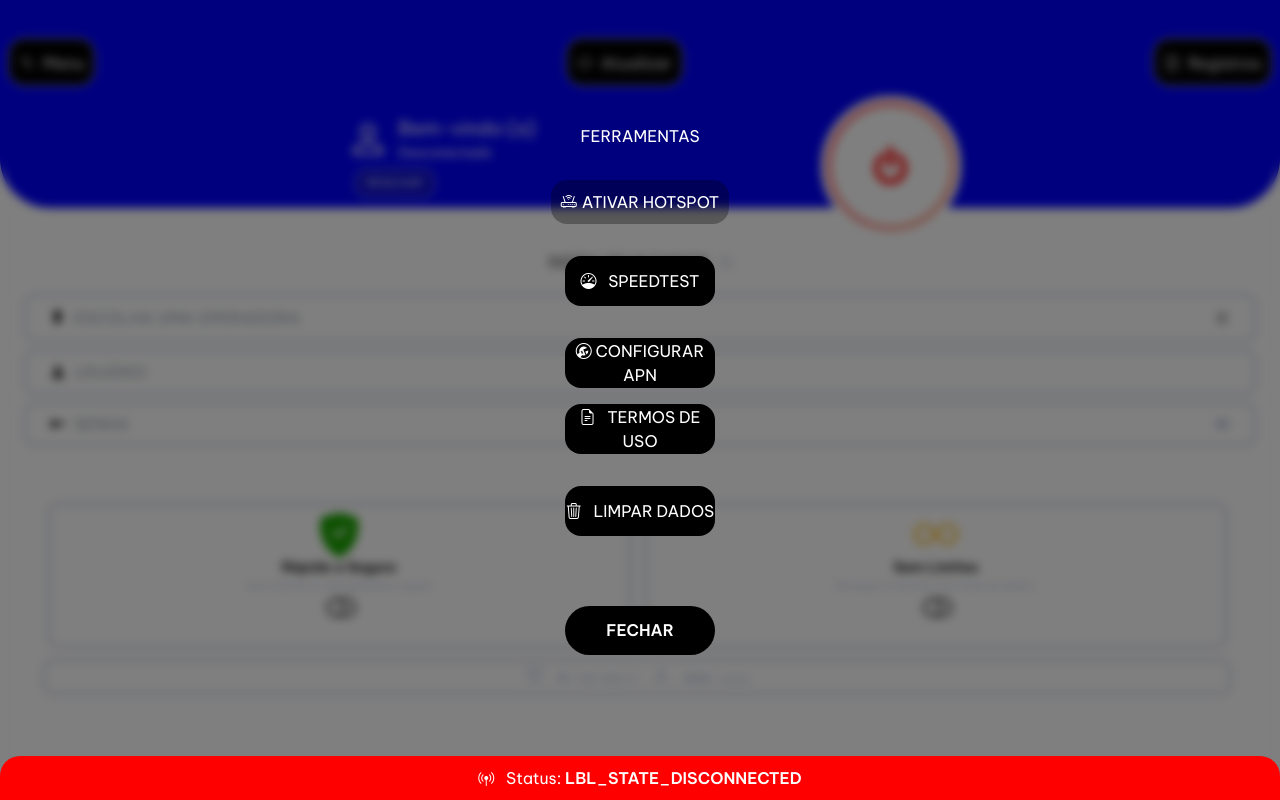
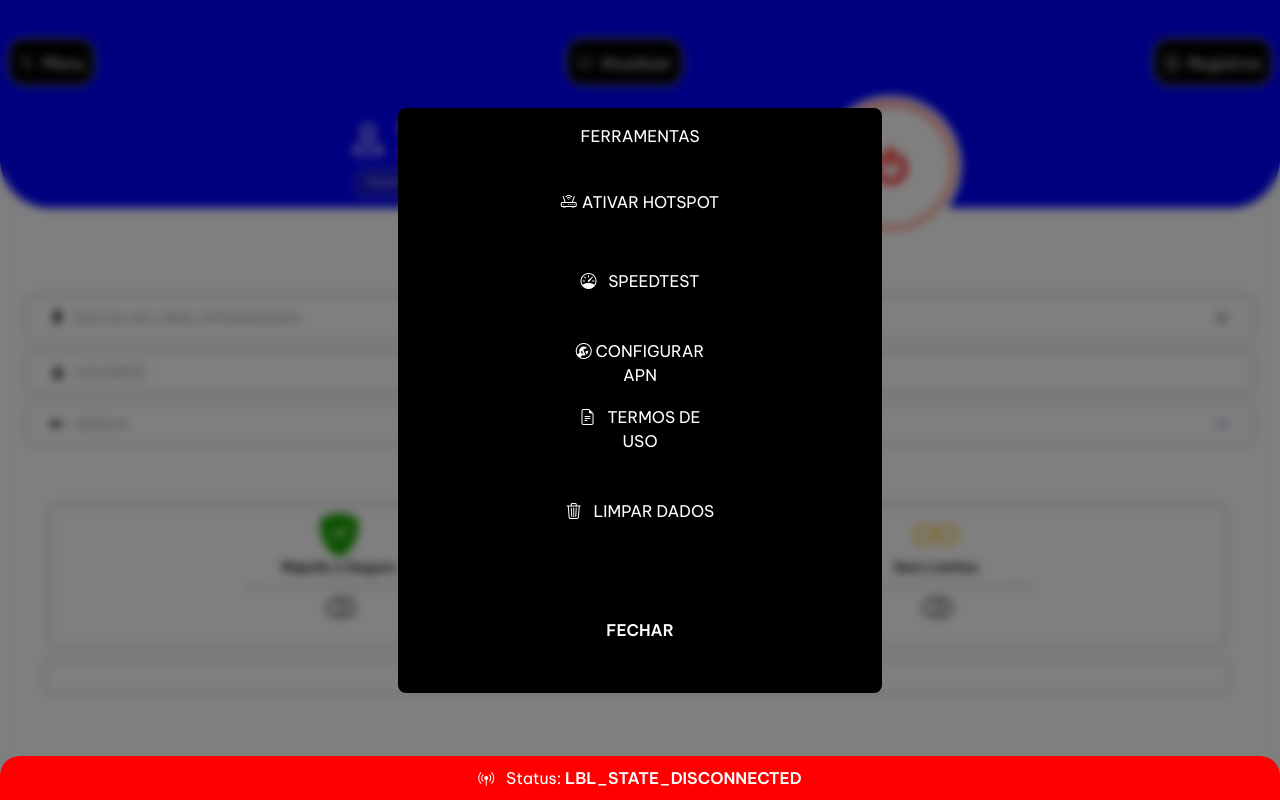
Before and after one commit to SSHMOVEL/SSHMOVEL.github.io, a plain HTML site: page index.html in a window 1280 px wide. Both pictures are taken after a click on the button "Menu". Drawn offline with nearby package versions, Linux system fonts and the light colour scheme.

Commit message:
index.html

```diff
--- a/index.html
+++ b/index.html
@@ -118,7 +118,7 @@
     }
 
     .app-color-gray-1 {
-      color: #4d4d4d;
+      color: #000000;
     }
 
     .app-rounded {
@@ -194,7 +194,7 @@
 
     .modal-content {
       border: none;
-      background: #00000000;
+      background: #000000;
       color: var(--text-color);
       border: none !important;
       box-shadow: none !important;
@@ -215,7 +215,7 @@
 
     .btn {
       width: 150px;
-      background-color: #171e2e;
+      background-color: #000000;
       outline: none;
       height: 49px;
       border-radius: var(--btn-modal-border);
```
